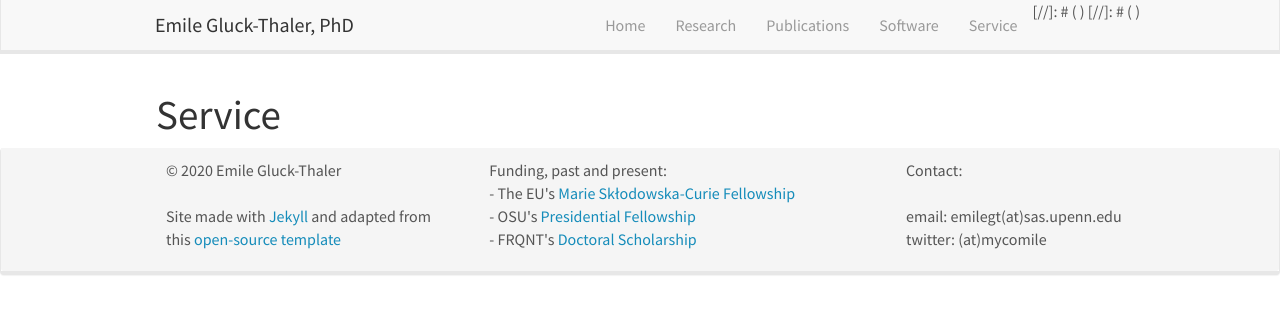
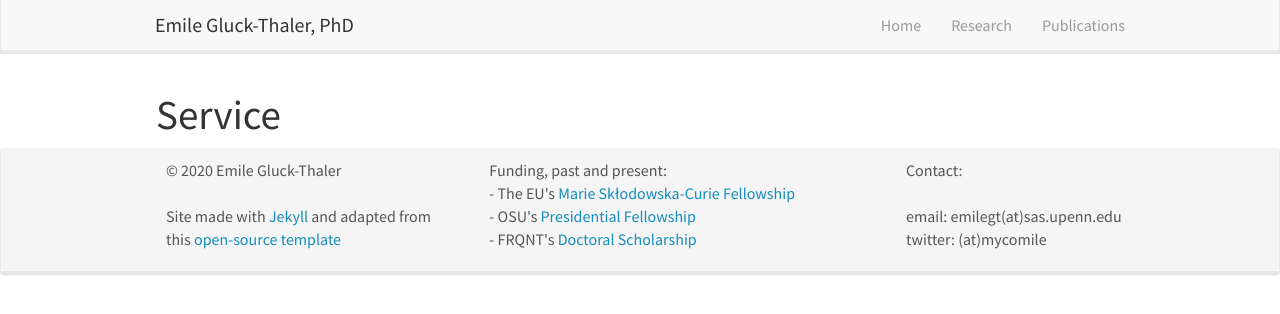
Before and after one commit to guidopuccetti/guidopuccetti.github.io, a Jekyll site: the page built from _pages/service.md, in a window 1280 px wide. Shown: the top 314 px of the page. Built offline with Jekyll 4.4.1, drawn with Linux system fonts in a browser that asks for light colours; nearby versions of some CDN libraries.

Commit message:
Update header.html

```diff
--- a/_includes/header.html
+++ b/_includes/header.html
@@ -15,8 +15,6 @@
 		<li><a href="{{ site.url }}{{ site.baseurl }}/">Home</a></li>
 		<li><a href="{{ site.url }}{{ site.baseurl }}/research">Research</a></li>
 		<li><a href="{{ site.url }}{{ site.baseurl }}/publications">Publications</a></li>
-[//]: # (		<li><a href="{{ site.url }}{{ site.baseurl }}/software">Software</a></li>)
-[//]: # (		<li><a href="{{ site.url }}{{ site.baseurl }}/service">Service</a></li>)
 	  </ul>
 	</div>
   </div>
```
